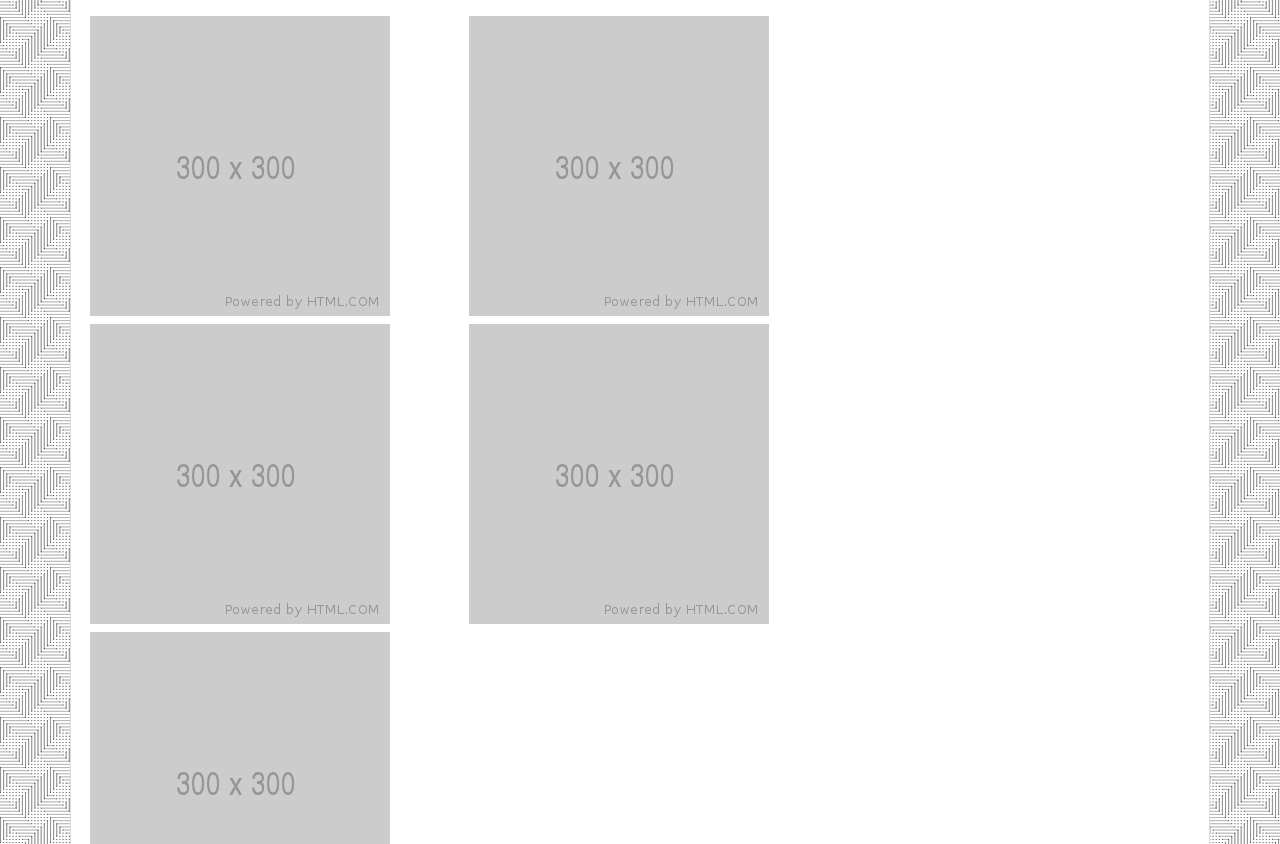
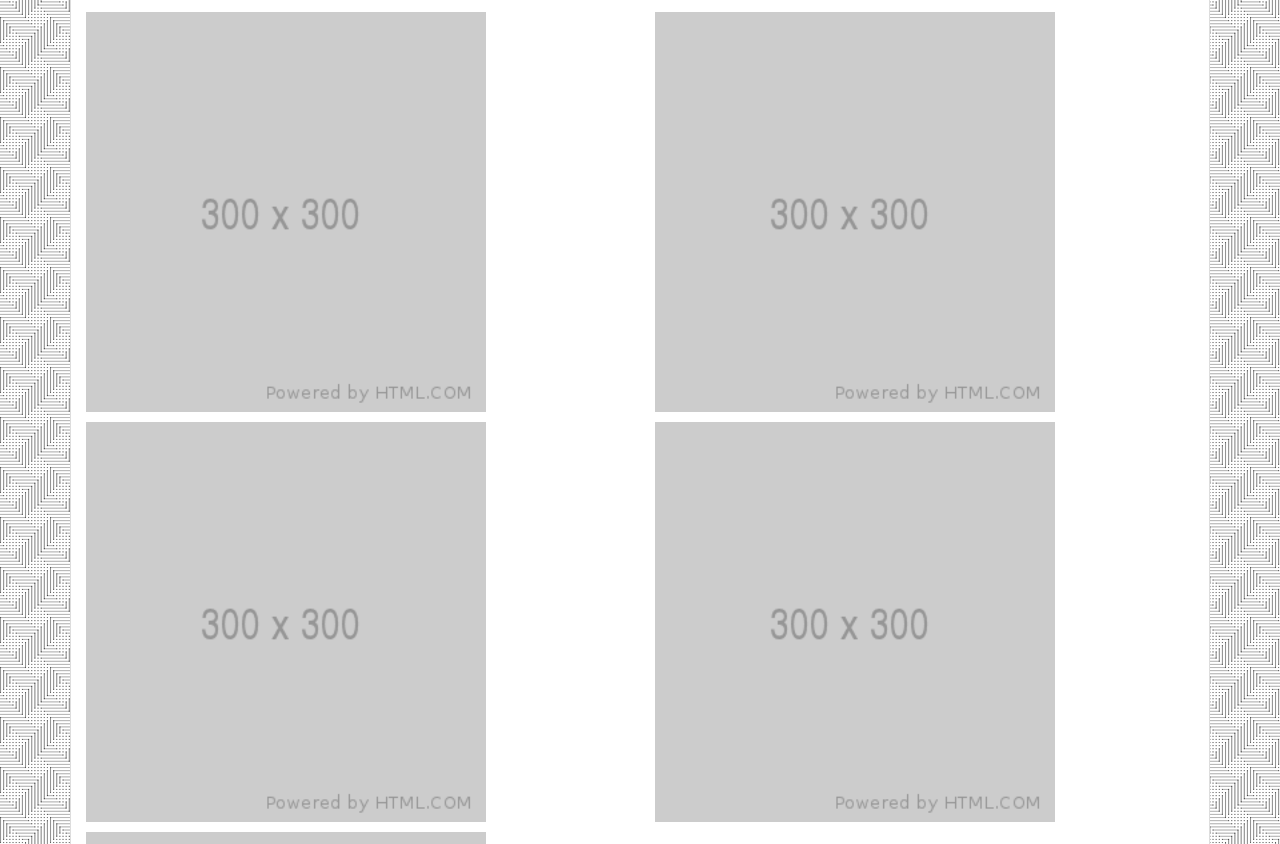
Before and after one commit to ohhhhhwhen/2-Responsive-Portfolio, a plain HTML site: page portfolio.html in a window 1280 px wide. Shown: the part 188-1032 px from the top of the page. Drawn offline with nearby package versions, Linux system fonts and the light colour scheme.

Commit message:
final draft

```diff
--- a/assets/style.css
+++ b/assets/style.css
@@ -78,6 +78,9 @@ h1{
   border: none;
 }
 
-.img-thumbnail{
+.img-fluid{
   border: none;
+  height: 400px;
+  width: 400px;
+  margin-bottom: 10px;
 }
--- a/portfolio.html
+++ b/portfolio.html
@@ -40,31 +40,40 @@
         <div class="container" style="border:1px solid #dddddd;">
             <h1>Portfolio</h1>
 
-            <div class="row">
-                <div class="col-md-4">
-                    <img src="assets/images/300.png" alt="word-guess" class="img-thumbnail";>
-                </div>
-                <div class="col-md-8">
-                    <img src="assets/images/300.png" alt="rpg" class="img-thumbnail">
+            <article class="portfolio-center">
+                <div class="row">
+                    <div class="col-sm-6 col-md-12 col-lg-6">
+                        <img src="assets/images/300.png" alt="word-guess" class="img-fluid port-image" ;>
+                    </div>
+                    <div class="col-sm-6 col-md-12 col-lg-6">
+                        <img src="assets/images/300.png" alt="rpg" class="img-fluid port-image">
+                    </div>
                 </div>
 
-
-                <div class="col-md-4">
-                    <img src="assets/images/300.png" alt="trivia" class="img-thumbnail">
-                </div>
-                <div class="col-md-8">
-                    <img src="assets/images/300.png" alt="widget" class="img-thumbnail">
+                <div class="row">
+                    <div class="col-sm-6 col-md-12 col-lg-6">
+                        <img src="assets/images/300.png" alt="trivia" class="img-fluid port-image">
+                    </div>
+                    <div class="col-sm-6 col-md-12 col-lg-6">
+                        <img src="assets/images/300.png" alt="widget" class="img-fluid port-image">
+                    </div>
                 </div>
 
-                <div class="col-md-12">
-                    <img src="assets/images/300.png" class="img-thumbnail">
+                <div class="row">
+                    <div class="col-sm-6 col-md-12 col-lg-6">
+                        <img src="assets/images/300.png" class="img-fluid port-image">
+                    </div>
                 </div>
-            </div>
+            </article>
+
         </div>
     </div>
 
     <div class="footer-copyright text-center py-3">Copyright ©</div>
 
+
+    <script type="text/javascript" src="https://cdnjs.cloudflare.com/ajax/libs/jquery/3.2.1/jquery.min.js"></script>
+    <script src="https://maxcdn.bootstrapcdn.com/bootstrap/4.0.0/js/bootstrap.min.js"></script>
 </body>
 
 </html>
```
Also changed, not shown: contact.html (+4 -15 lines), index.html (+4 -0 lines), 2 other files.
